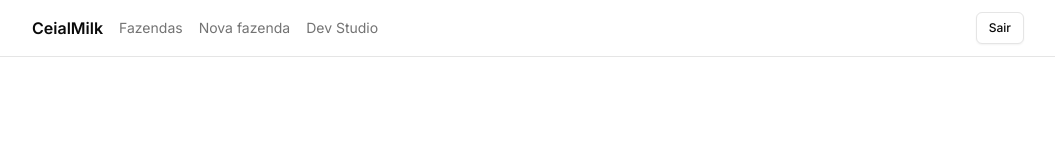
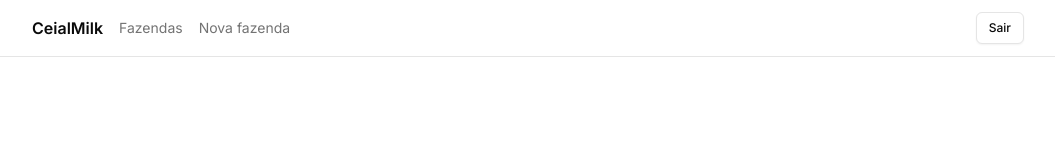
Before and after one commit to carlosedupm/dairy-milk-farm-project, a Next.js app in the folder frontend/: page /login in a window 1280 px wide. Shown: the top 160 px of the page, without its empty margins (112-1167 px from the left). Built offline with nearby package versions, Linux system fonts and the light colour scheme; no server answers.

Commit message:
Update frontend/src/components/layout/Header.tsx via Dev Studio

```diff
--- a/frontend/src/components/layout/Header.tsx
+++ b/frontend/src/components/layout/Header.tsx
@@ -20,9 +20,11 @@ export function Header() {
           <Link href="/fazendas/nova" className="text-sm text-muted-foreground hover:text-foreground">
             Nova fazenda
           </Link>
-          <Link href="/dev-studio" className="text-sm text-muted-foreground hover:text-foreground">
-            Dev Studio
-          </Link>
+          {user && user.email === 'dev@ceial.com' && (
+            <Link href="/dev-studio" className="text-sm text-muted-foreground hover:text-foreground">
+              Dev Studio
+            </Link>
+          )}
         </div>
         <div className="flex items-center gap-2">
           {user && (
```
